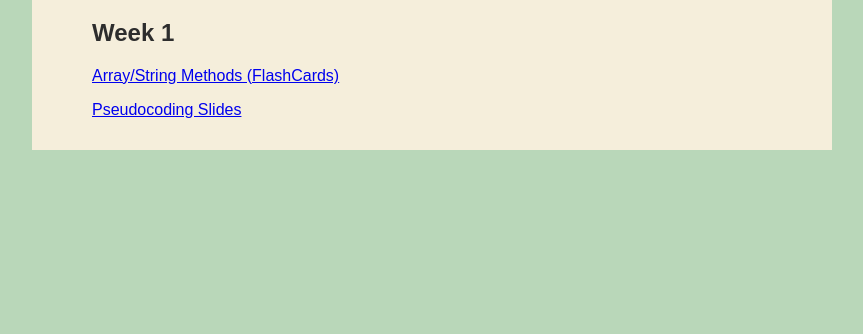
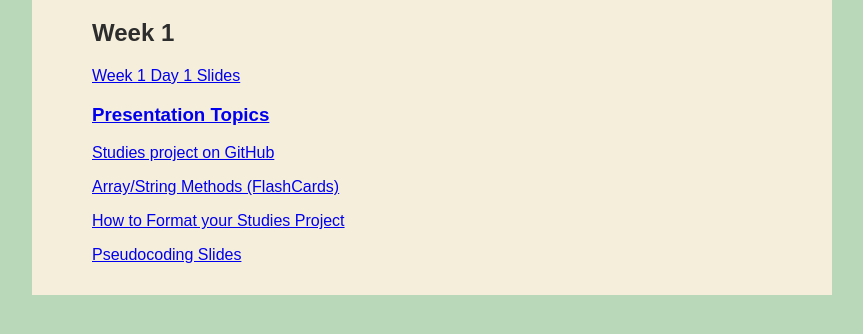
Before and after one commit to kchresfield/kilo.github.io, a plain HTML site: page helpfulLinks.html in a window 1280 px wide. Shown: the part 184-518 px from the top of the page, without its empty margins (208-1071 px from the left). Drawn offline with Linux system fonts and the light colour scheme.

Commit message:
added w1 homework and w1d1 slides

```diff
--- a/helpfulLinks.html
+++ b/helpfulLinks.html
@@ -122,16 +122,16 @@
                         <!--<a href="https://docs.google.com/presentation/d/1-uIccS3coVh6LkC8jAc0tXttF0Rv-p71FYxTFFNbinM/embed?usp=sharing"><p>Week 2 Day 1 Slides</p></a>-->
                     <!--    <a href="http://eloquentjavascript.net/"><p>EQJS</p></a>-->
                     <h2>Week 1</h2>
-                        <!--<a href="https://docs.google.com/presentation/d/1TTWRFgVXHXrllbZizWzEBtbh7gfXuJLPXEfjx5ZbtcU/embed?usp=sharing"><p>Week 1 Day 1 Slides</p></a>-->
+                        <a href="https://docs.google.com/presentation/d/1TTWRFgVXHXrllbZizWzEBtbh7gfXuJLPXEfjx5ZbtcU/embed?usp=sharing"><p>Week 1 Day 1 Slides</p></a>
                         <!--<a href="https://docs.google.com/presentation/d/150lk5FY8KXwcnsTpOLRk51j9ccvyHwrMV0x2j2xS7po/embed?usp=sharing"><p>Week 1 Day 2 Slides</p></a>-->
                         <!--<a href="https://docs.google.com/presentation/d/1YkYIJBweP2gUh71b-FsqUipL4WKjj7SPkE1kVcLKlY8/embed?usp=sharing"><p>Week 1 Day 3 Slides</p></a>-->
                         <!--<a href="https://docs.google.com/presentation/d/1J-qE0RVBkutfXP_5NIeEac9boLqKy-fWYGh8aTP-_54/embed?usp=sharing"><p>Week 1 Day 4 Slides</p></a>-->
-                        <!--<a href="https://docs.google.com/document/d/1L7-nYcgzfLBBbS47GOUE5M4DpA-B9J0aNUkzXlNP8lk/edit?usp=sharing"><h3>Presentation Topics</h3></a> -->
+                        <a href="https://docs.google.com/document/d/1L7-nYcgzfLBBbS47GOUE5M4DpA-B9J0aNUkzXlNP8lk/edit?usp=sharing"><h3>Presentation Topics</h3></a>
                         <!--<a href="https://docs.google.com/presentation/d/1_ek0luJTMnUmFXPWXEJ5rxCpqZoxO6P7NPUEEGLfvfU/embed?usp=sharing"><p>Week 1 Slides</p></a> -->
-                        <!--<a href="https://github.com/operationspark/studies-v2#setup-top"><p>Studies project on GitHub</p></a>-->
+                        <a href="https://github.com/operationspark/studies-v2#setup-top"><p>Studies project on GitHub</p></a>
                         <!--<a href="https://repl.it/@kchresfield/W1D4-Closures-Example"><p>Closures Example</p></a> -->
                         <a href='https://quizlet.com/_7b8wuq'><p>Array/String Methods (FlashCards)</p></a>
-                        <!--<a href="https://docs.google.com/presentation/d/1CXbrZgjJDJvalWdccZAkWQREPY6EeunTBhjIbIqG3Bg/embed#slide=id.gc6f90357f_0_0"><p>How to Format your Studies Project</p></a>-->
+                        <a href="https://docs.google.com/presentation/d/1CXbrZgjJDJvalWdccZAkWQREPY6EeunTBhjIbIqG3Bg/embed#slide=id.gc6f90357f_0_0"><p>How to Format your Studies Project</p></a>
                         <!--<a href="https://docs.google.com/presentation/d/1_jVg6hipAqOtyaZqJggUT8mcE11yEovsvTzaMWDQ27Q/embed#slide=id.p"><p>var, let, const addt'l Slides</p></a>-->
                         <a href="https://docs.google.com/presentation/d/1kyPzrKsAWknxL6EkWvJOqYX-nxOlAop2-sS8eJRKa_I/embed?usp=sharing"><p>Pseudocoding Slides</p></a>
                         <!--<a href="https://repl.it/@kchresfield/Pseudocoding-Tutoring-Example"><p>Pseudocoding In Class Examples</p></a>-->
```
Also changed, not shown: homework.html (+3 -3 lines).
